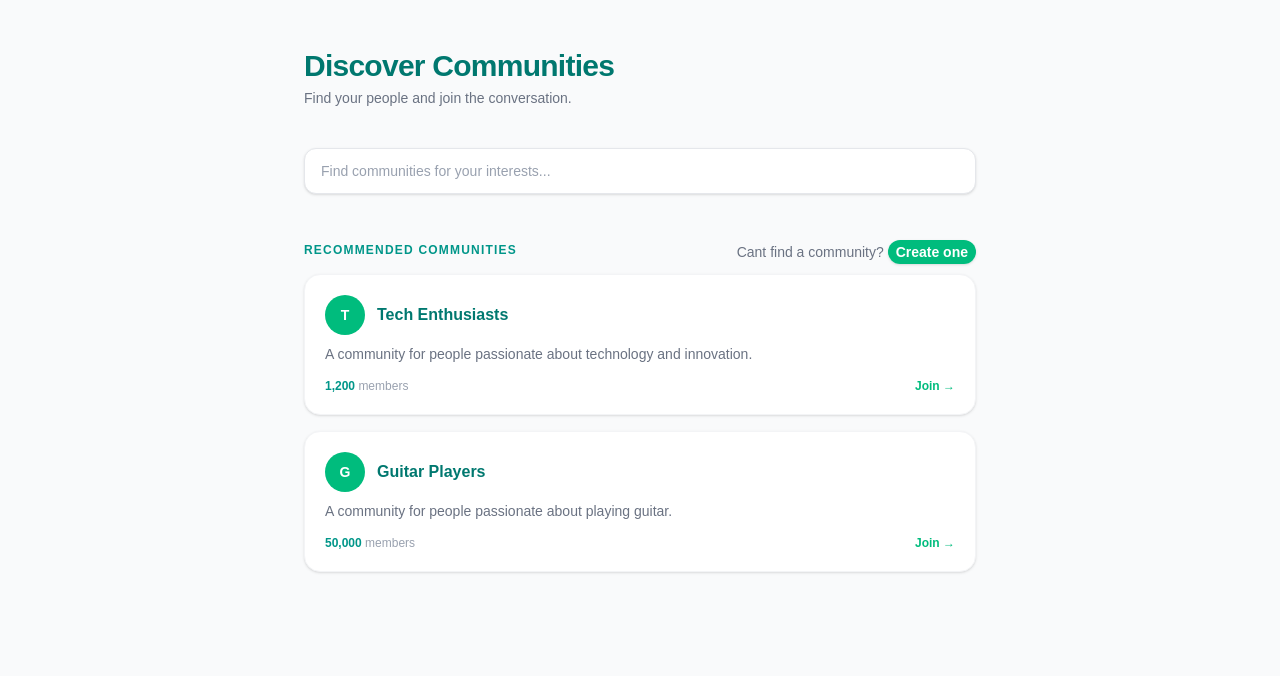
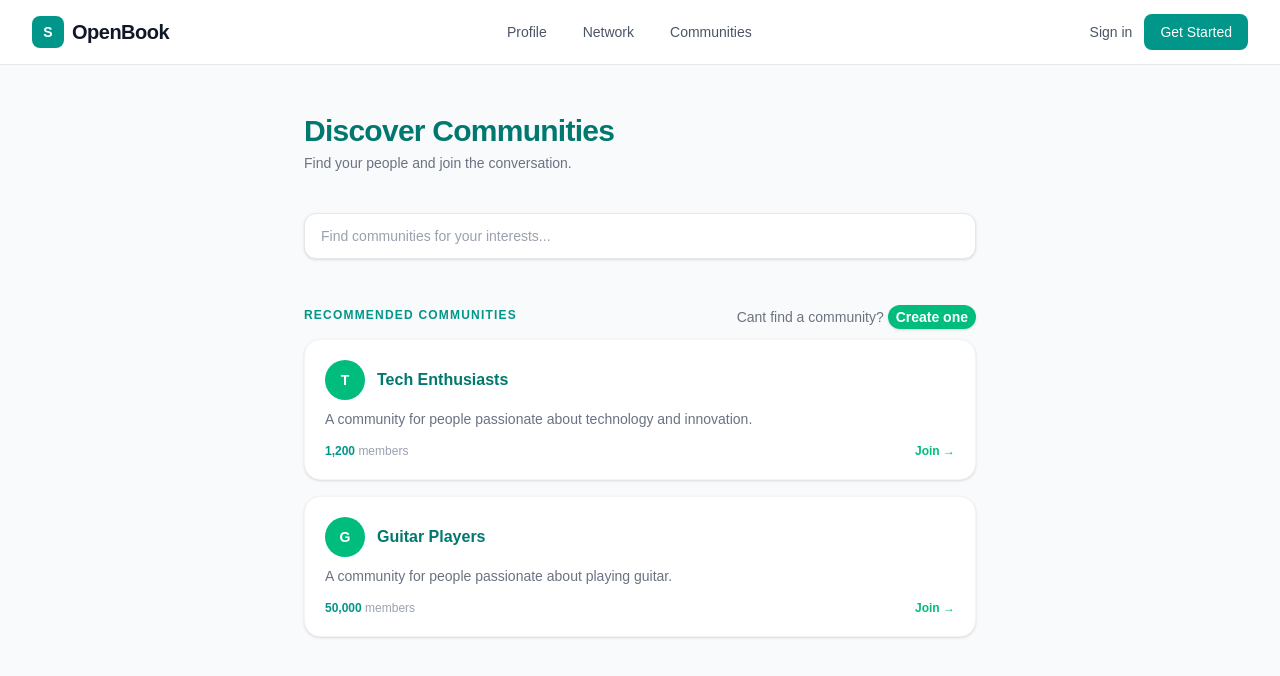
Before and after one commit to sheicksen/open-book, a Next.js app in the folder openbook/: page /findCommunity in a window 1280 px wide. Shown: the top 676 px of the page. Built offline with nearby package versions, Linux system fonts and the light colour scheme.

Commit message:
Added navbar to find community page

```diff
--- a/openbook/app/findCommunity/layout.tsx
+++ b/openbook/app/findCommunity/layout.tsx
@@ -1,5 +1,10 @@
+import Navbar from "../components/nav"
+
 const Layout = ({ children }: { children: React.ReactNode }) => {
     return (
-        <div>{children}</div>);
+        <div>
+            <Navbar></Navbar>
+            <main>{children}</main>
+        </div>);
     };
 export default Layout;
```
